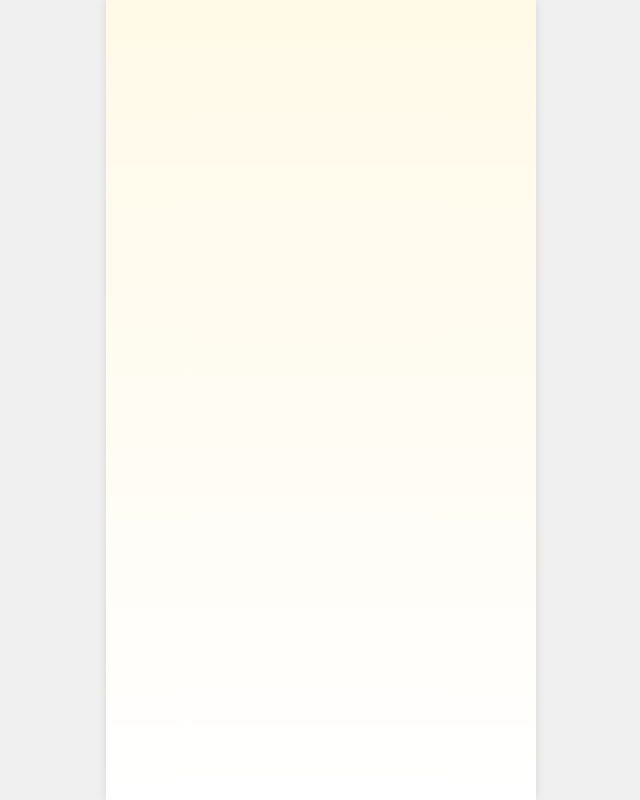
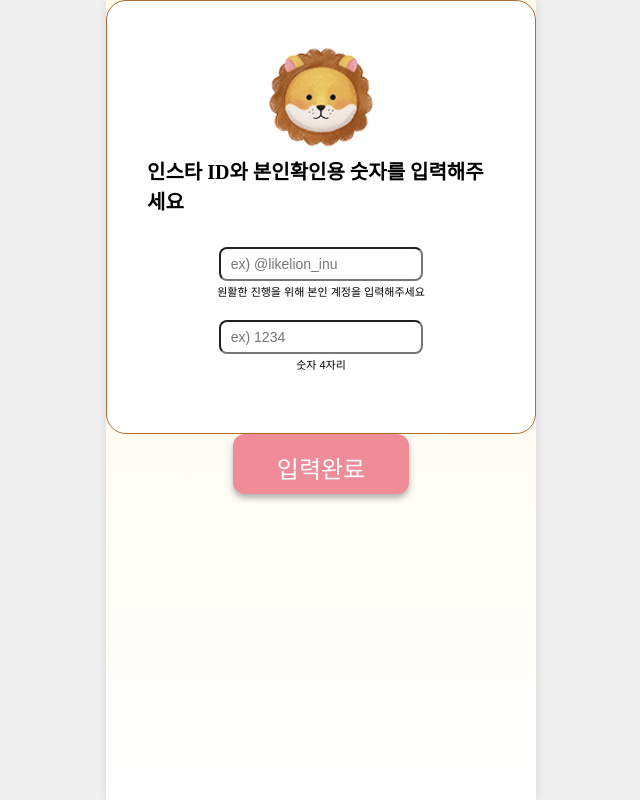
Before and after one commit to LikeLionUniv-INU/14th-Festival-Frontend, a React (Create React App) app: page /ahyun/login in a window 1280 px wide. Shown: the whole page, without its empty margins (319-959 px from the left). Built offline with nearby package versions, Linux system fonts and the light colour scheme; a web font is replaced by a local one.

Commit message:
Feat: 로그인 페이지 및 스타일 작업 중

```diff
--- a/src/pages/ahyun/AhyunRouter.js
+++ b/src/pages/ahyun/AhyunRouter.js
@@ -4,13 +4,14 @@ import { Routes, Route } from "react-router-dom";
 // import Login from "./Login"; 이런 식으로 본인이 만든 페이지 불러와서
 import Gender from './SelectGender';
 import MessageCard from "../../components/common/MessageCard";
+import Login from "./Login";
 
 export default function AhyunRouter() {
   return (
     <Routes>
-        <Route element={<MessageCard />}/>
-          <Route path="gender" element={<Gender/>}/>
-
+        <Route path="message" element={<MessageCard />}/>
+        <Route path="gender" element={<Gender/>}/>
+        <Route path="login" element={<Login />} />
         {/* <Route path="login" element={<Login />} /> 이런 식으로 본인이 만든 페이지 라우팅 설정하세용*/}
         {/* 자기가 만든 페이지 확인하고 싶으면 이거 연동 다 하고 주소 뒤에 ahyun/login 처럼 입력하면 됨 */}
     </Routes>
--- /dev/null
+++ b/src/pages/ahyun/Login.jsx
@@ -0,0 +1,38 @@
+import React,{ useState } from 'react';
+import {useNavigate} from 'react-router-dom';
+import Button from '../../components/common/Button';
+import * as S from './style/login.style';
+
+
+const Login = () => {
+    const [instaId, setInstaId] = useState('');
+    const [userNum, setUserNum] = useState('');
+    const navigate = useNavigate();
+
+return (
+    <S.Container>
+        <S.Content>
+            <S.Img src="/assets/smallbasicLion.png" />
+            <S.LoginTitle>
+                인스타 ID와 본인확인용 숫자를 입력해주세요
+            </S.LoginTitle>
+            <S.InputBox
+                type="text"
+                placeholder="ex) @likelion_inu"
+                value={instaId}
+                onChange={(e) => setInstaId(e.target.value)}
+            />
+            <S.GuideText> 원활한 진행을 위해 본인 계정을 입력해주세요 </S.GuideText>
+            <S.InputBox
+                type="text"
+                placeholder="ex) 1234"
+                value={userNum}
+                onChange={(e) => setUserNum(e.target.value)}
+            />
+            <S.GuideText> 숫자 4자리 </S.GuideText>
+        </S.Content>
+        <Button onClick={() => navigate('/main')}>입력완료</Button>
+    </S.Container>
+)}
+
+export default Login;
--- a/src/pages/ahyun/SelectGender.jsx
+++ b/src/pages/ahyun/SelectGender.jsx
@@ -28,7 +28,7 @@ return(
             </S.GenderButton>
         </S.BSection>
         <S.NButton>
-            <Button onClick={() => navigate('/ahyun/next-page')}>
+            <Button onClick={() => navigate('jiyeon/complete')}>
                 다음
             </Button>
         </S.NButton>
--- a/src/pages/ahyun/style/gender.style.js
+++ b/src/pages/ahyun/style/gender.style.js
@@ -10,10 +10,10 @@ export const NButton = styled.div`
 export const Container = styled.div`
     display: flex;
     flex-direction: column;
-    align-items: center;
+    align-items: center; // 위아래 여백이 똑같아지도록 수직 정렬.
     width: 100%;
 
-    justify-content: flex-start;
+    justify-content: flex-start; // 가로 방향의 시작점으로 아이템들을 붙임
     gap: 50px;
     padding: 60px 0;
     background-color:transparent;
@@ -22,7 +22,7 @@ export const Container = styled.div`
 
 export const Guide = styled.div`
     display: flex;
-    justify-content: center;
+    justify-content: center; // 가로 방향의 가운데로 아이템을 모음
     width: 100%;
 `;
 
@@ -31,6 +31,7 @@ export const BSection = styled.div`
     display: flex;
     gap: 20px;
     justify-content: center;
+    height: 360px;
 `;
 
 export const GenderButton = styled.button`
@@ -39,7 +40,7 @@ export const GenderButton = styled.button`
     border-radius: 26px;
     font-size: 28px;
     font-weight: bold;
-    border: 1px solid rgba(240, 197, 202, 1);
+    border: 2px solid rgba(240, 197, 202, 1);
     transition: all 0.2s;
     //선택 여부에 따라 색 바꿈
     background-color: ${(props) => (props.isSelected ? 'rgba(230, 158, 166, 1)' : '#FFFFFF')};
--- /dev/null
+++ b/src/pages/ahyun/style/login.style.js
@@ -0,0 +1,73 @@
+import styled from "styled-components";
+
+export const Container = styled.div`
+    display: flex;
+    justify-content: center;
+    align-items: center;
+    width: 100%;
+    background-color: transparent;
+    box-sizing: border-box;
+    flex-direction: column;
+
+    `;
+
+    export const Content = styled.div`
+    display: flex;
+    flex-direction: column;
+    align-items: center;
+    background-color: rgba(255, 255, 255, 1);
+    border-radius: 20px;
+    padding: 40px;
+    border: 1px solid rgba(171, 108, 56, 1);
+    box-sizing: border-box;
+    `;
+
+export const Img = styled.img`
+    width: 116px;
+    height: 116px;
+    `;
+
+export const LoginTitle = styled.div`
+    font-size: 20px;
+    font-weight: 700;
+    white-space: pre-line;
+    line-height: 1.5;
+    color: rgba(0, 0, 0, 1);
+    margin-bottom: 30px;
+    font-family: 'NEXON Lv1 Gothic Low OTF';
+    `;
+
+export const InputBox = styled.input`
+    width: 204.55px;
+    height: 34px;
+    background: rgba(255, 255, 255, 1);
+    border: 1px solidrgba(0, 0, 0, 1);
+    border-radius: 8px;
+    padding:10px;
+    box-sizing: border-box;
+    outline: none;
+
+    //사용자가 입력할 글자 스타일
+    font-family: 'NEXON Lv1 Gothic', sans-serif;
+    font-size: 14px;
+    color: rgba(0, 0, 0, 1);
+
+    $:placeholder {
+        font-family: 'NEXON Lv1 Gothic', sans-serif;
+        font-size: 14px;
+        line-height: 1.0;
+        letter-spacing: 0;
+        color: rgba(166, 166, 166, 1);
+        }
+`;
+
+export const GuideText = styled.div`
+    font-family: 'NEXON Lv1 Gothic', sans-serif;
+    font-size: 11px;
+    line-height: 1.0;
+    letter-spacing: 0cm;
+    font-weight: 300;
+    color: rgba(0, 0, 0, 1);
+    text-align: left;
+    margin: 6px 0 22px 0;
+`;
```
